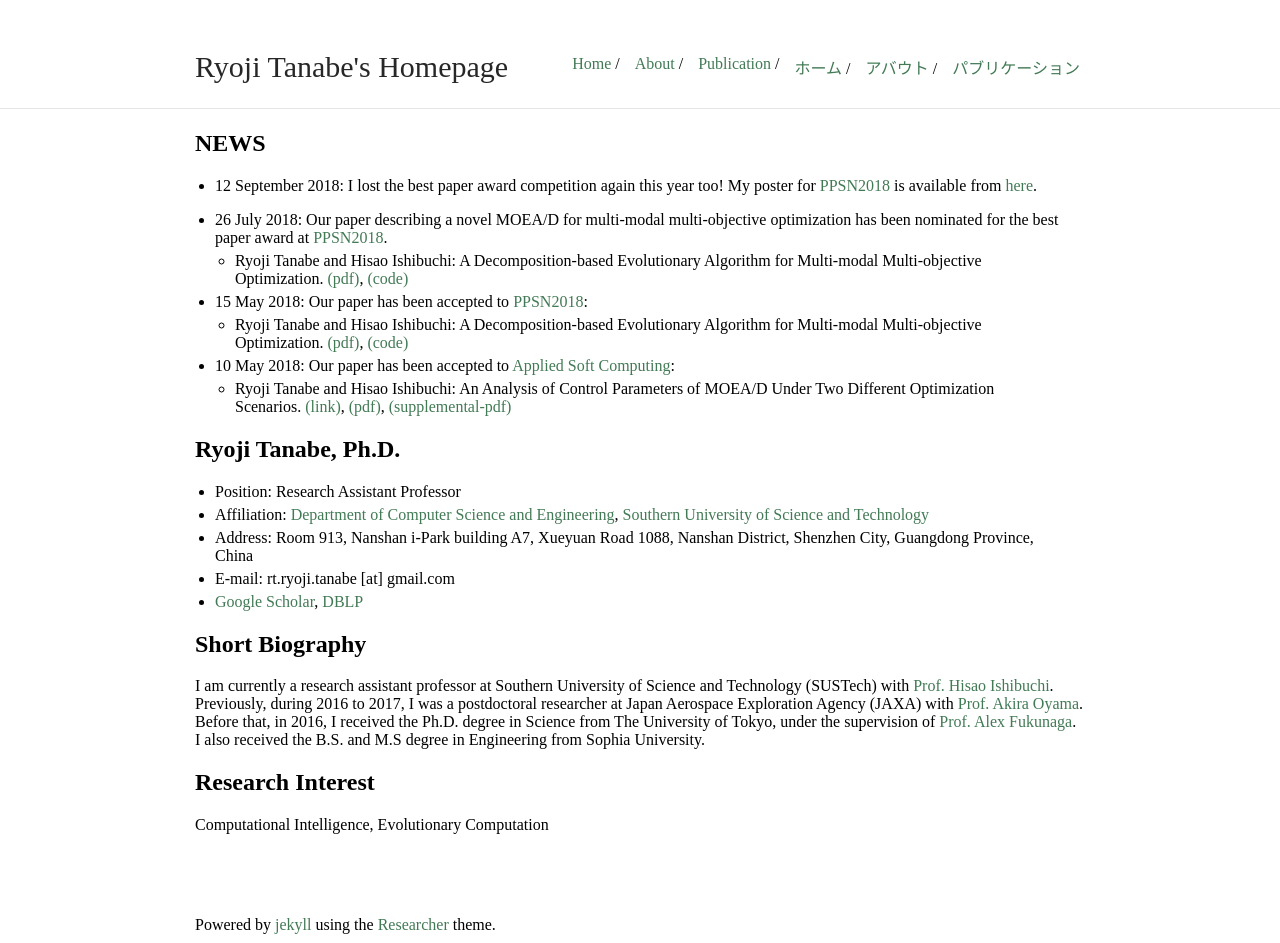
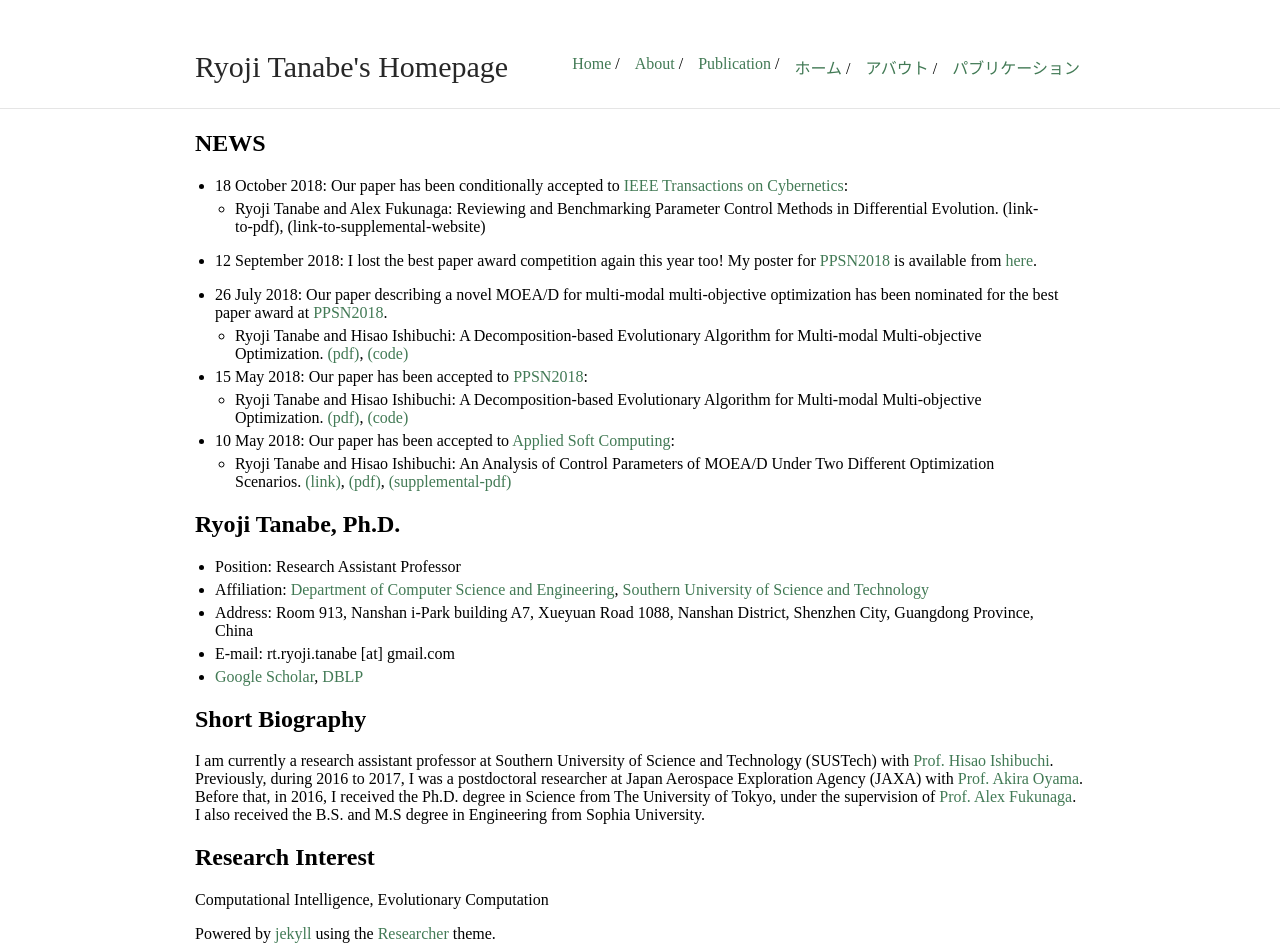
Before and after one commit to ryojitanabe/ryojitanabe.github.io, a Jekyll site: the page built from index.md, in a window 1280 px wide. Built offline with Jekyll 4.4.1, drawn with Linux system fonts in a browser that asks for light colours.

Commit message:
added tcyb paper info

```diff
--- a/index.md
+++ b/index.md
@@ -5,6 +5,9 @@ title: Ryoji Tanabe's Homepage
 
 
 ## NEWS
+
+* 18 October 2018: Our paper has been conditionally accepted to [IEEE Transactions on Cybernetics](https://ieeexplore.ieee.org/xpl/RecentIssue.jsp?punumber=6221036):
+    * Ryoji Tanabe and Alex Fukunaga: Reviewing and Benchmarking Parameter Control Methods in Differential Evolution. (link-to-pdf), (link-to-supplemental-website)
 
 * 12 September 2018: I lost the best paper award competition again this year too! My poster for [PPSN2018](http://ppsn2018.dei.uc.pt/) is available from [here](pdf/ti-ppsn2018-poster.pdf).
 
```
Also changed, not shown: index-j.md (+3 -0 lines).
